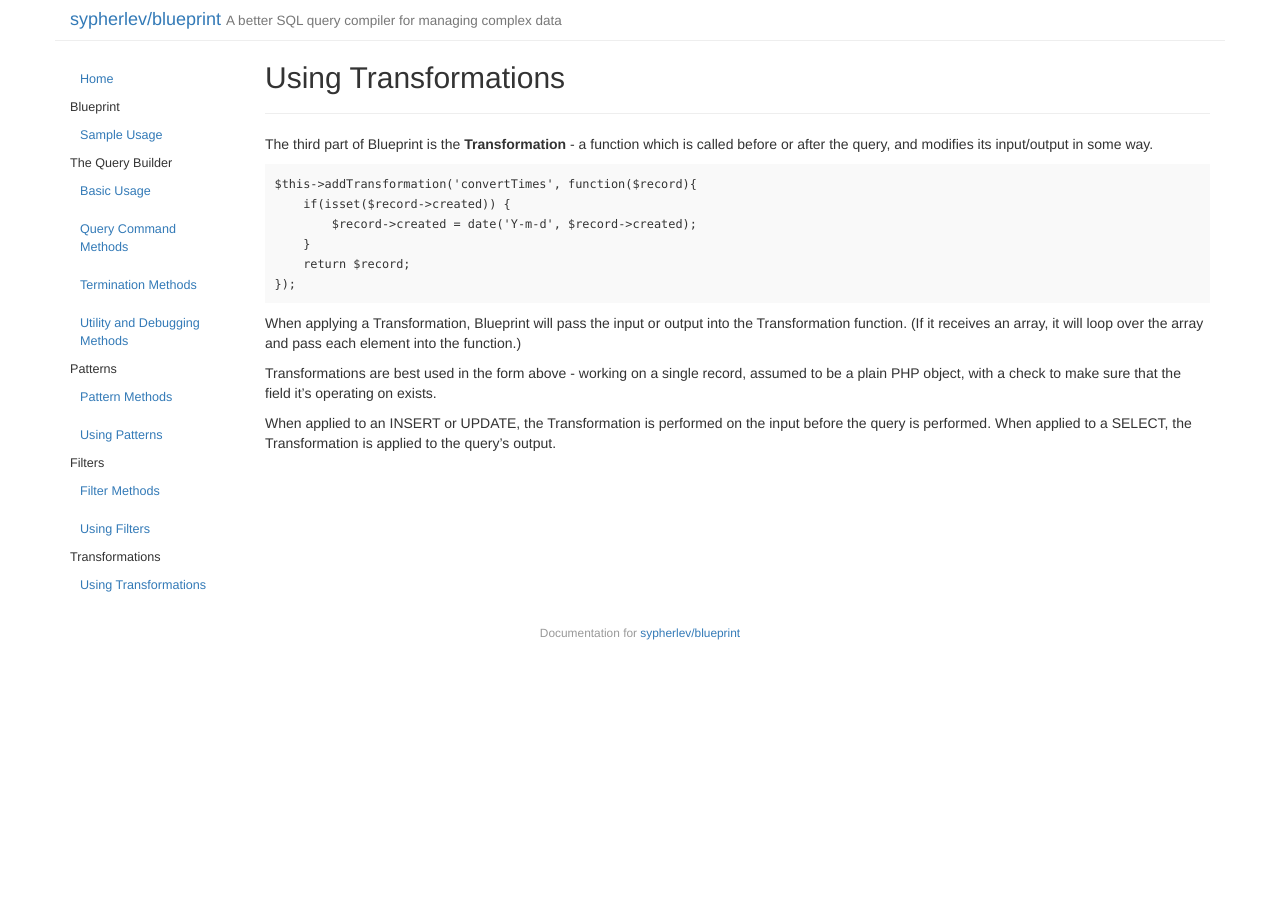
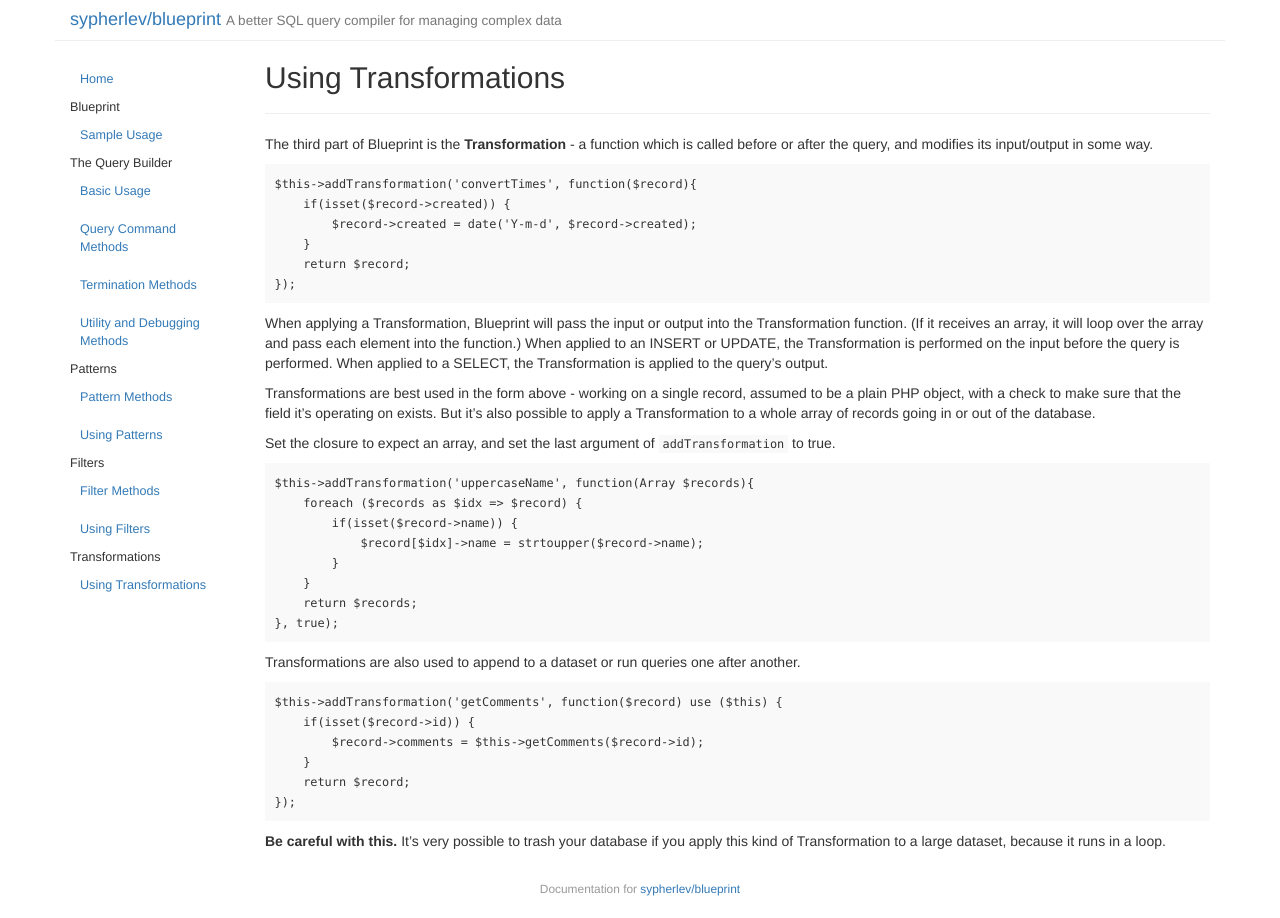
Before and after one commit to sypherlev/blueprint, a Jekyll site: the page built from docs/_posts/2016-10-18-using-transformations.md, in a window 1280 px wide. Built offline with Jekyll 4.4.1, drawn with Linux system fonts in a browser that asks for light colours.

Commit message:
Updated the transformation docs

```diff
--- a/docs/_posts/2016-10-18-using-transformations.md
+++ b/docs/_posts/2016-10-18-using-transformations.md
@@ -14,8 +14,28 @@ The third part of Blueprint is the **Transformation** - a function which is call
         return $record;
     });
 
-When applying a Transformation, Blueprint will pass the input or output into the Transformation function. (If it receives an array, it will loop over the array and pass each element into the function.)
+When applying a Transformation, Blueprint will pass the input or output into the Transformation function. (If it receives an array, it will loop over the array and pass each element into the function.) When applied to an INSERT or UPDATE, the Transformation is performed on the input before the query is performed. When applied to a SELECT, the Transformation is applied to the query's output.
 
-Transformations are best used in the form above - working on a single record, assumed to be a plain PHP object, with a check to make sure that the field it's operating on exists.
+Transformations are best used in the form above - working on a single record, assumed to be a plain PHP object, with a check to make sure that the field it's operating on exists. But it's also possible to apply a Transformation to a whole array of records going in or out of the database.
 
-When applied to an INSERT or UPDATE, the Transformation is performed on the input before the query is performed. When applied to a SELECT, the Transformation is applied to the query's output.
+Set the closure to expect an array, and set the last argument of `addTransformation` to true.
+
+    $this->addTransformation('uppercaseName', function(Array $records){
+        foreach ($records as $idx => $record) {
+            if(isset($record->name)) {
+                $record[$idx]->name = strtoupper($record->name);
+            }
+        }
+        return $records;
+    }, true);
+
+Transformations are also used to append to a dataset or run queries one after another.
+
+    $this->addTransformation('getComments', function($record) use ($this) {
+        if(isset($record->id)) {
+            $record->comments = $this->getComments($record->id);
+        }
+        return $record;
+    });
+
+**Be careful with this.** It's very possible to trash your database if you apply this kind of Transformation to a large dataset, because it runs in a loop.
```
Also changed, not shown: 1 other file.
